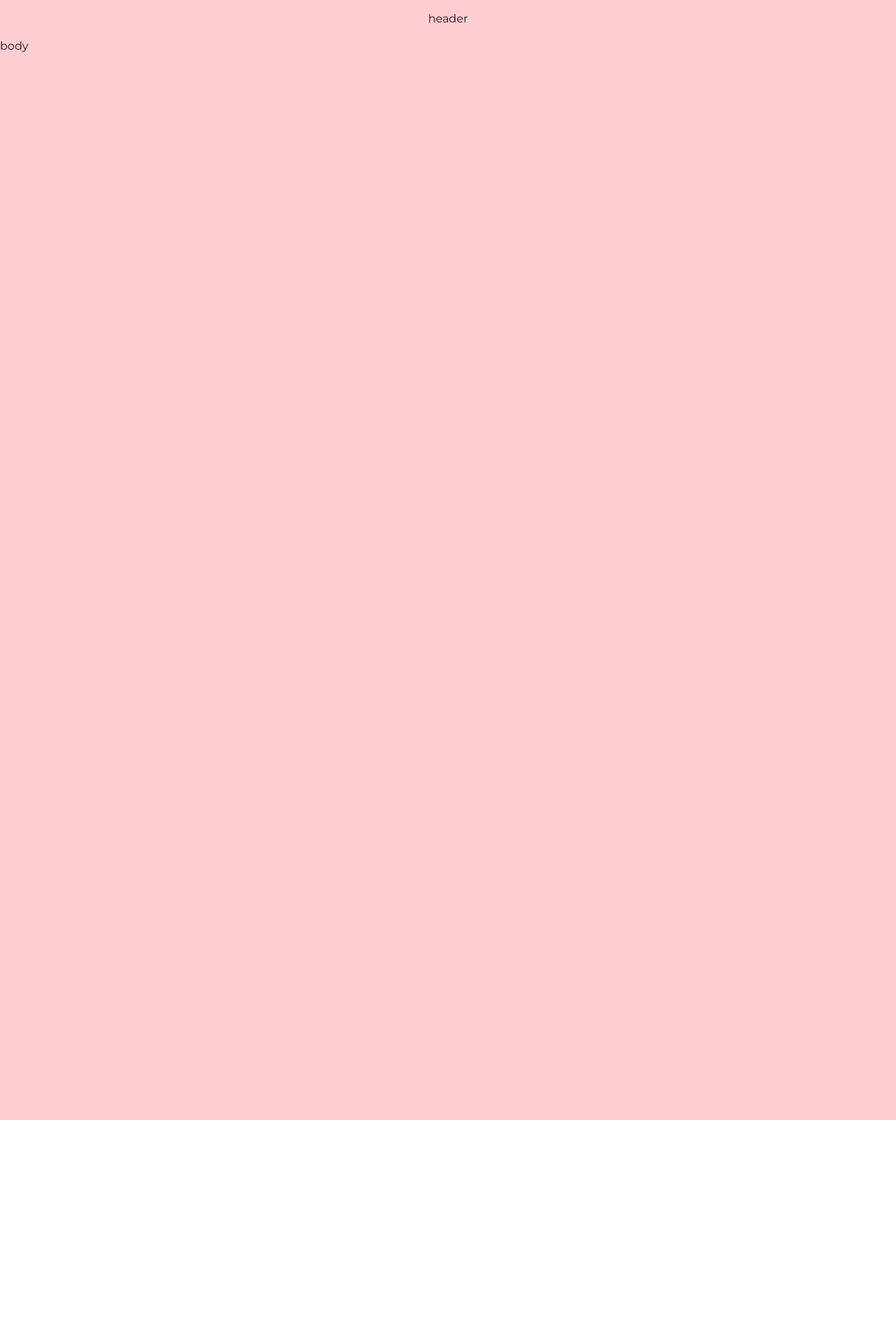
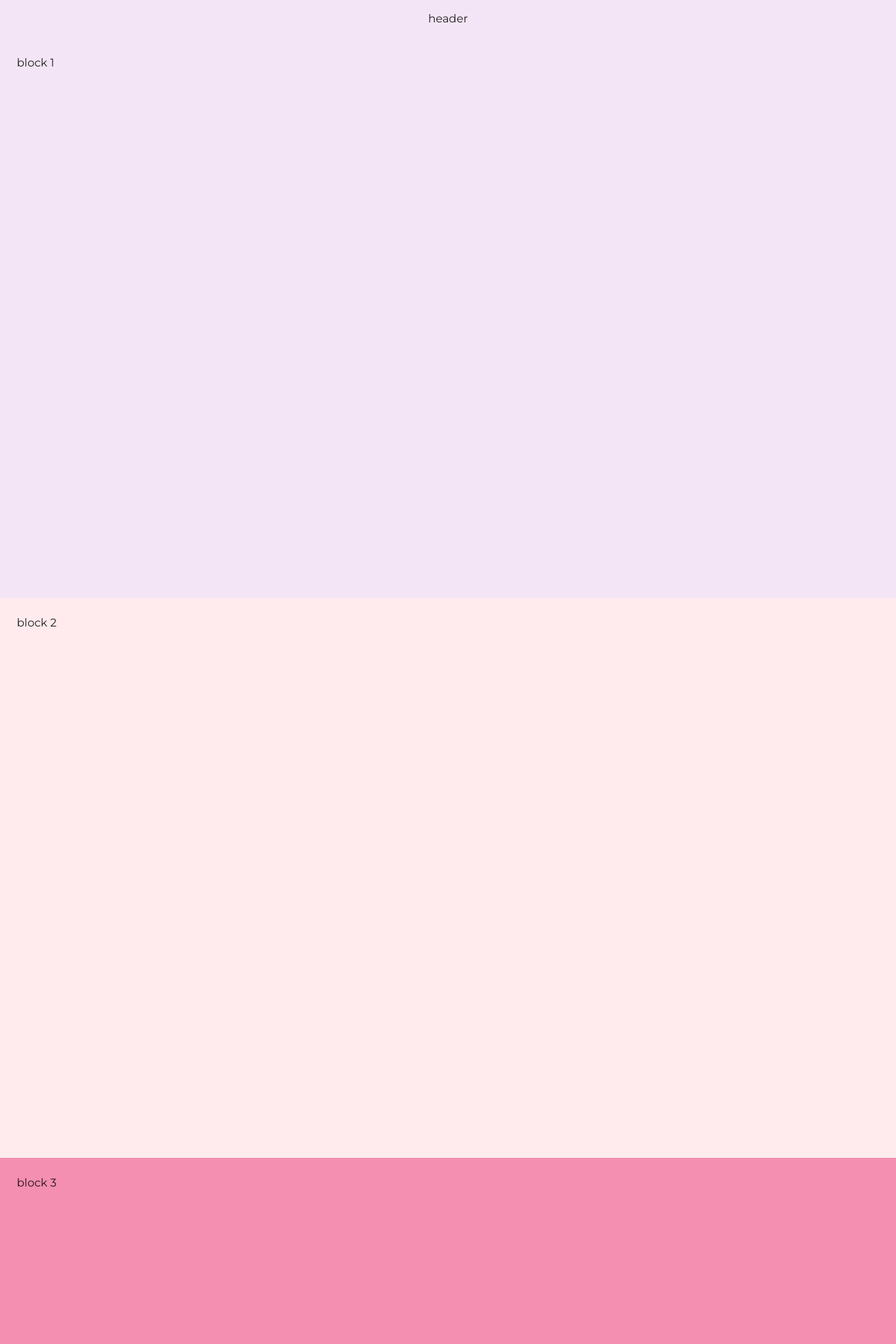
Before and after one commit to tzynwang/react-parallax-effect, a React (Create React App) app: page / in a window 1280 px wide. Shown: the top 1920 px of the page at 70% size. Before the commit the page ends 1600 px from the top, so only its background shows below. Built offline with nearby package versions, Linux system fonts and the light colour scheme.

Commit message:
[feat] Update Body content

```diff
--- a/src/components/Common/Body/index.tsx
+++ b/src/components/Common/Body/index.tsx
@@ -1,15 +1,23 @@
 import React, { memo } from 'react';
 import { styled } from '@mui/material/styles';
-import { red } from '@mui/material/colors';
+import { red, purple, pink } from '@mui/material/colors';
+import BodyBlock from '@Components/Common/BodyBlock';
 
-const StyledBody = styled('div')(() => ({
-  height: '200vh',
+const BodyContainer = styled('div')(() => ({
   paddingTop: '54px',
-  backgroundColor: red[100],
+  backgroundColor: purple[50],
 }));
 
 function Body(): React.ReactElement {
-  return <StyledBody>body</StyledBody>;
+  // Main
+  return (
+    <BodyContainer>
+      <BodyBlock bgColor={purple[50]}>block 1</BodyBlock>
+      <BodyBlock bgColor={red[50]}>block 2</BodyBlock>
+      <BodyBlock bgColor={pink[200]}>block 3</BodyBlock>
+      <BodyBlock>block 4</BodyBlock>
+    </BodyContainer>
+  );
 }
 
 export default memo(Body);
```
